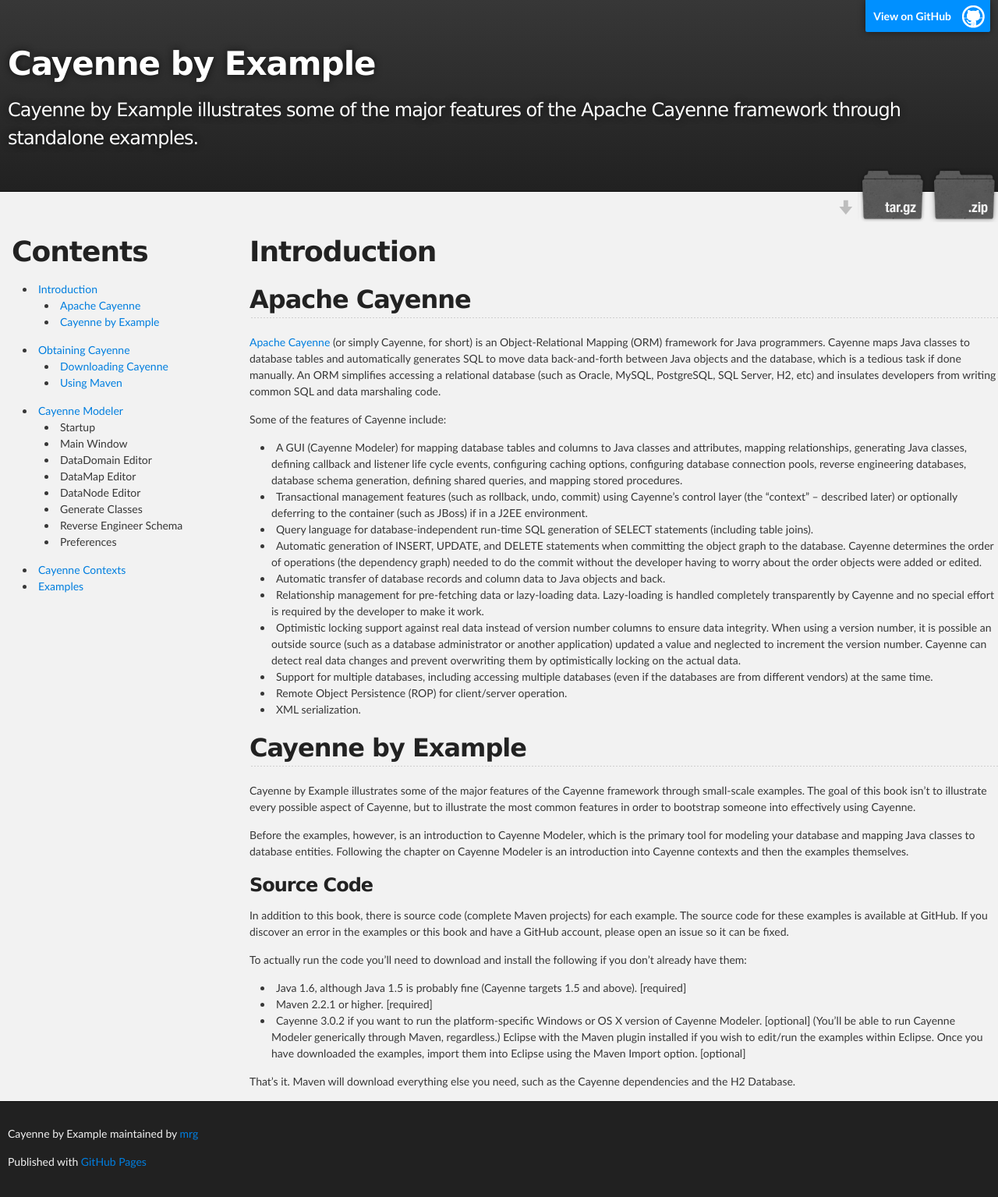
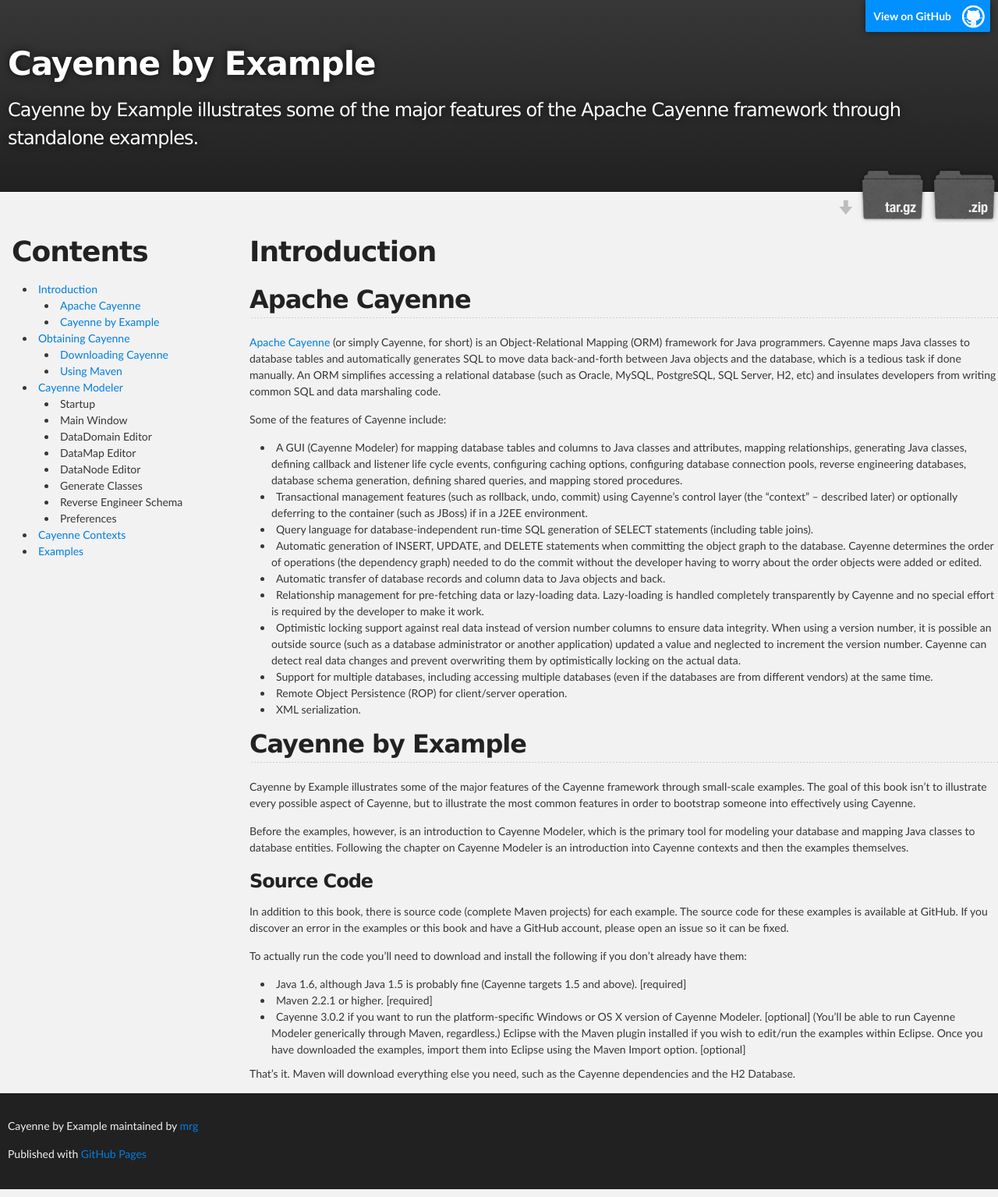
Before and after one commit to mrg/cbe, a Jekyll site: the page built from index.md, in a window 1280 px wide. Shown: the whole page at 78% size. Built offline with Jekyll 4.4.1, drawn with Linux system fonts in a browser that asks for light colours.

Commit message:
Updated LI spacing.

```diff
--- a/stylesheets/stylesheet.css
+++ b/stylesheets/stylesheet.css
@@ -200,7 +200,7 @@
 }
 
 ul, ol, dl {
-  margin-bottom: 15px
+  margin-bottom: 0px;
 }
 
 ul li {
@@ -468,3 +468,7 @@
   padding: 0px;
   margin: 0px;
 }
+
+li p {
+  margin: 0;
+}
```
